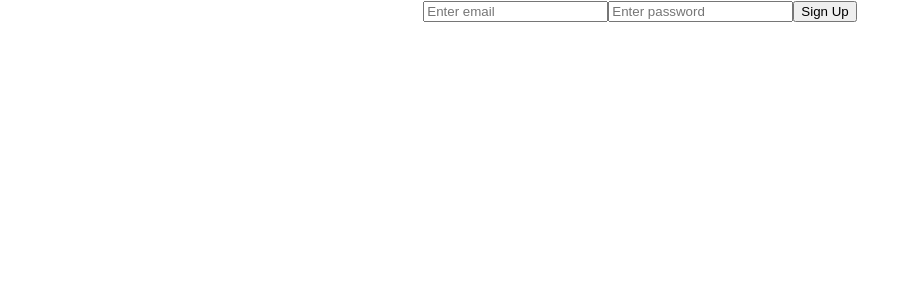
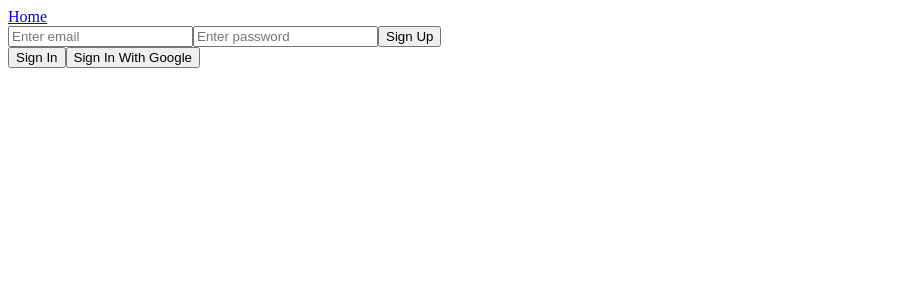
Before and after one commit to Milan-Tuma/propiskarny-vilda, a React (Create React App) app: page /authentication in a window 1280 px wide. Shown: the top 300 px of the page, without its empty margins (0-912 px from the left). Built offline with nearby package versions, Linux system fonts and the light colour scheme.

Commit message:
Updates authentication to be more generic, adds sign-in methods

```diff
--- a/src/App.js
+++ b/src/App.js
@@ -1,43 +1,15 @@
-import './App.css';
-import { useState } from 'react';
-import { createUserWithEmailAndPassword } from 'firebase/auth';
-import { auth } from './utils/firebase';
+import { Routes, Route } from 'react-router-dom';
+
+import Home from './pages/Home';
+import Auth from './pages/Auth';
 
 const App = () => {
-	const [email, setEmail] = useState('');
-	const [password, setPassword] = useState('');
-	const [currentUser, setCurrentUser] = useState();
-	const [notification, setNotification] = useState();
-
-	const formSubmitHandler = (e) => {
-		e.preventDefault();
-		createUserWithEmailAndPassword(auth, email, password)
-			.then((userCredentials) => {
-				setCurrentUser(userCredentials.user);
-				setNotification('User created');
-			})
-			.catch((error) => {
-				setNotification(error.message);
-			});
-	};
-
 	return (
 		<div className="App">
-			<form onSubmit={formSubmitHandler}>
-				<input
-					type="email"
-					placeholder="Enter email"
-					onChange={(e) => setEmail(e.target.value)}
-				/>
-				<input
-					type="password"
-					placeholder="Enter password"
-					onChange={(e) => setPassword(e.target.value)}
-					minLength={6}
-				/>
-				<button>Sign Up</button>
-				{notification && <div>{notification}</div>}
-			</form>
+			<Routes>
+				<Route path="/" element={<Home />} />
+				<Route path="authentication" element={<Auth />} />
+			</Routes>
 		</div>
 	);
 };
--- a/src/index.css
+++ /dev/null
@@ -1,13 +0,0 @@
-body {
-  margin: 0;
-  font-family: -apple-system, BlinkMacSystemFont, 'Segoe UI', 'Roboto', 'Oxygen',
-    'Ubuntu', 'Cantarell', 'Fira Sans', 'Droid Sans', 'Helvetica Neue',
-    sans-serif;
-  -webkit-font-smoothing: antialiased;
-  -moz-osx-font-smoothing: grayscale;
-}
-
-code {
-  font-family: source-code-pro, Menlo, Monaco, Consolas, 'Courier New',
-    monospace;
-}
--- a/src/index.js
+++ b/src/index.js
@@ -1,14 +1,21 @@
 import React from 'react';
 import ReactDOM from 'react-dom/client';
-import './index.css';
+import reportWebVitals from './reportWebVitals';
+import { BrowserRouter } from 'react-router-dom';
+
 import App from './App';
-import reportWebVitals from './reportWebVitals';
+import { AuthProvider } from './utils/context/auth-context';
 
 const root = ReactDOM.createRoot(document.getElementById('root'));
+
 root.render(
-  <React.StrictMode>
-    <App />
-  </React.StrictMode>
+	<React.StrictMode>
+		<BrowserRouter>
+			<AuthProvider>
+				<App />
+			</AuthProvider>
+		</BrowserRouter>
+	</React.StrictMode>
 );
 
 // If you want to start measuring performance in your app, pass a function
--- /dev/null
+++ b/src/pages/Auth.js
@@ -0,0 +1,72 @@
+import { useState, useContext } from 'react';
+import { Link } from 'react-router-dom';
+import { emailAuth, googleSignIn } from '../utils/firebase/auth';
+import {
+	createUserWithEmailAndPassword,
+	signInWithEmailAndPassword,
+} from 'firebase/auth';
+
+import { AuthContext } from '../utils/context/auth-context';
+
+const Auth = () => {
+	const [email, setEmail] = useState('');
+	const [password, setPassword] = useState('');
+	const [notification, setNotification] = useState();
+
+	const { user, setUser } = useContext(AuthContext);
+
+	const signUpHandler = async (e) => {
+		e.preventDefault();
+		const authData = await emailAuth(
+			createUserWithEmailAndPassword,
+			email,
+			password
+		);
+		if (authData.hasOwnProperty('user')) {
+			setNotification('Created user successfully');
+			setEmail('');
+			setPassword('');
+			setUser(authData.user);
+		}
+		setNotification(authData.error);
+	};
+
+	const signInFormHandler = async () => {
+		const authData = await emailAuth(
+			signInWithEmailAndPassword,
+			email,
+			password
+		);
+		console.log(authData);
+		setUser(authData.user);
+	};
+
+	console.log(user);
+
+	return (
+		<div>
+			<nav>
+				<Link to={'/'}>Home</Link>
+			</nav>
+			<form onSubmit={signUpHandler}>
+				<input
+					type="email"
+					placeholder="Enter email"
+					onChange={(e) => setEmail(e.target.value)}
+				/>
+				<input
+					type="password"
+					placeholder="Enter password"
+					onChange={(e) => setPassword(e.target.value)}
+					minLength={6}
+				/>
+				<button>Sign Up</button>
+				{notification && <div>{notification}</div>}
+			</form>
+			<button onClick={signInFormHandler}>Sign In</button>
+			<button onClick={() => googleSignIn()}>Sign In With Google</button>
+		</div>
+	);
+};
+
+export default Auth;
--- /dev/null
+++ b/src/pages/Home.js
@@ -0,0 +1,14 @@
+import { Link } from 'react-router-dom';
+
+const Home = () => {
+	return (
+		<div>
+			<h1>Welcome to Propiskárny Vilda</h1>
+			<nav>
+				<Link to={'/authentication'}>Authentication</Link>
+			</nav>
+		</div>
+	);
+};
+
+export default Home;
--- /dev/null
+++ b/src/utils/context/auth-context.js
@@ -0,0 +1,13 @@
+import { createContext, useState } from 'react';
+
+export const AuthContext = createContext({
+	user: null,
+	setUser: () => {},
+});
+
+export const AuthProvider = ({ children }) => {
+	const [user, setUser] = useState(null);
+	const value = { user, setUser };
+
+	return <AuthContext.Provider value={value}>{children}</AuthContext.Provider>;
+};
--- a/src/utils/firebase/auth.js
+++ b/src/utils/firebase/auth.js
@@ -0,0 +1,28 @@
+import { signInWithPopup } from 'firebase/auth';
+import { GoogleAuthProvider } from 'firebase/auth';
+import { auth } from './index';
+
+const provider = new GoogleAuthProvider();
+
+export const emailAuth = async (authFunc, email, password) => {
+	try {
+		const userData = await authFunc(auth, email, password);
+		const user = userData.user;
+		return { user };
+	} catch (error) {
+		const errorMessage = error.message;
+		return { error: errorMessage };
+	}
+};
+
+export const googleSignIn = () => {
+	signInWithPopup(auth, provider)
+		.then((result) => {
+			const user = result.user;
+			return user;
+		})
+		.catch((error) => {
+			const errorMessage = error.message;
+			return errorMessage;
+		});
+};
```
